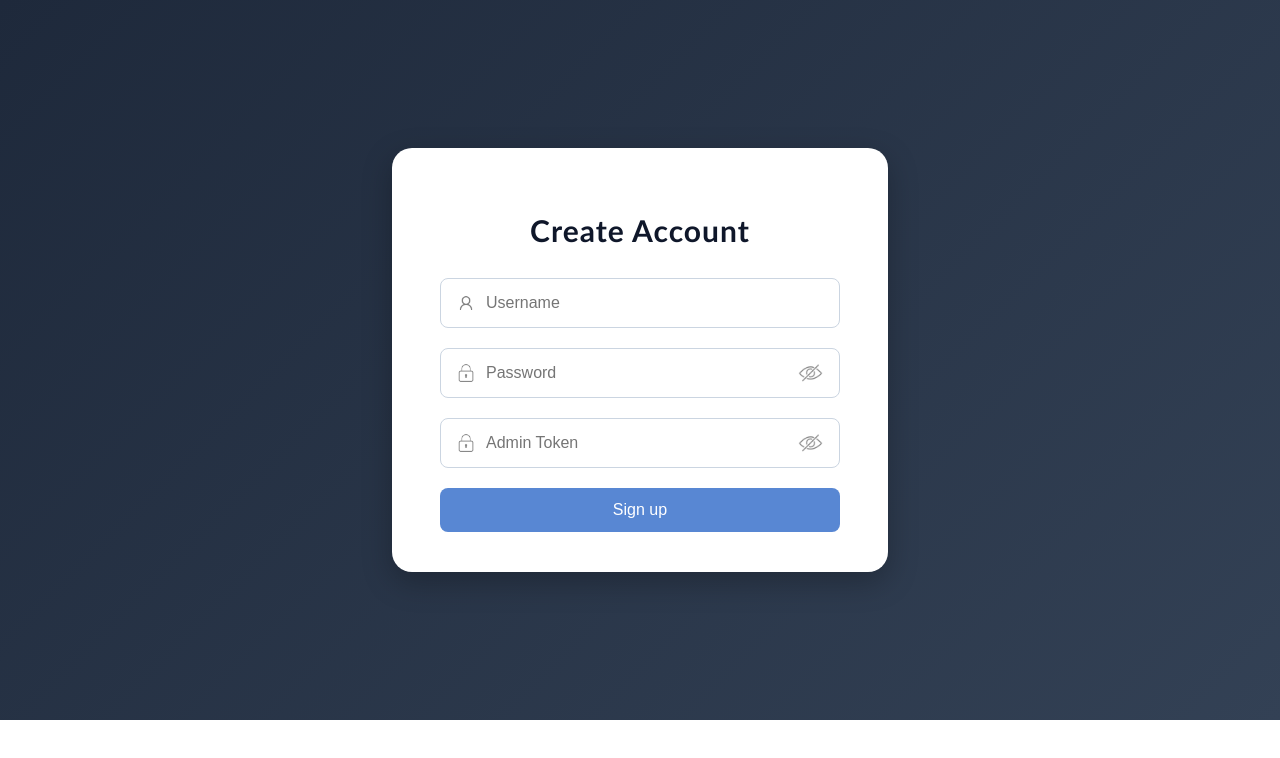
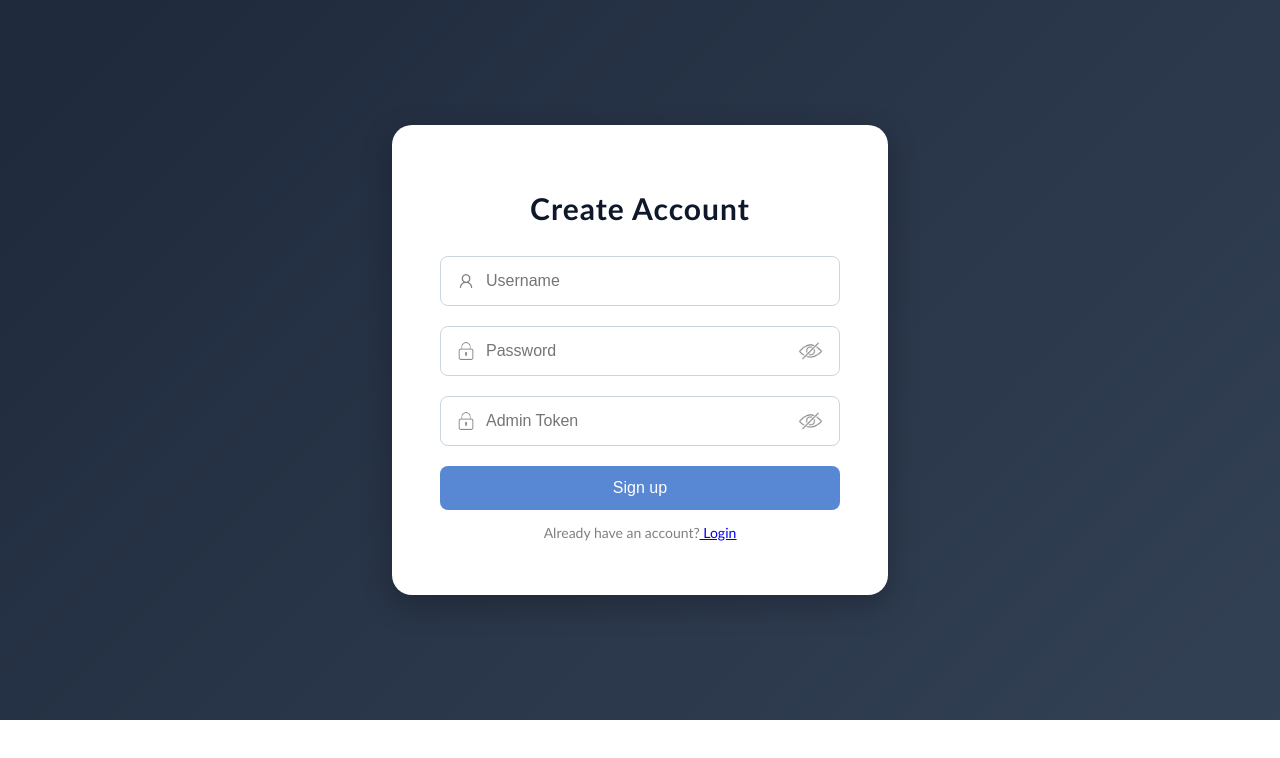
Before and after one commit to meia0528/cssweng-chai, a React (Create React App) app in the folder Frontend/: page /admin/register in a window 1280 px wide. Shown: the top 758 px of the page. Built offline with nearby package versions, Linux system fonts and the light colour scheme.

Commit message:
login message

```diff
--- a/Frontend/src/assets/css/Login-Register/register.css
+++ b/Frontend/src/assets/css/Login-Register/register.css
@@ -106,6 +106,15 @@
     background-color: #3970e5;
 }
 
+.register-container .login-msg{
+    color: gray;
+    font-size: 14px;
+}
+
+.register-container .login-navigate{
+    cursor: pointer;
+}
+
 
 .register-page .alert-section {
     position: fixed;
--- a/Frontend/src/components/Login-Register/Register.jsx
+++ b/Frontend/src/components/Login-Register/Register.jsx
@@ -1,4 +1,5 @@
 import '../../assets/css/Login-Register/register.css'
+import { Link } from 'react-router-dom';
 import registerHook from "../../hooks/Login-Register/registerHook.js";
 
 const Register = () => {
@@ -68,6 +69,13 @@ const Register = () => {
                     </div>
 
                     <button type="submit" className='submit-btn'>Sign up</button>
+
+                    <p className='login-msg'>
+                        Already have an account?
+                        <Link to={'/admin/login'}>
+                            <u className='login-navigate'> Login</u>
+                        </Link>
+                    </p>
                 </form>
             </div>
 
```
